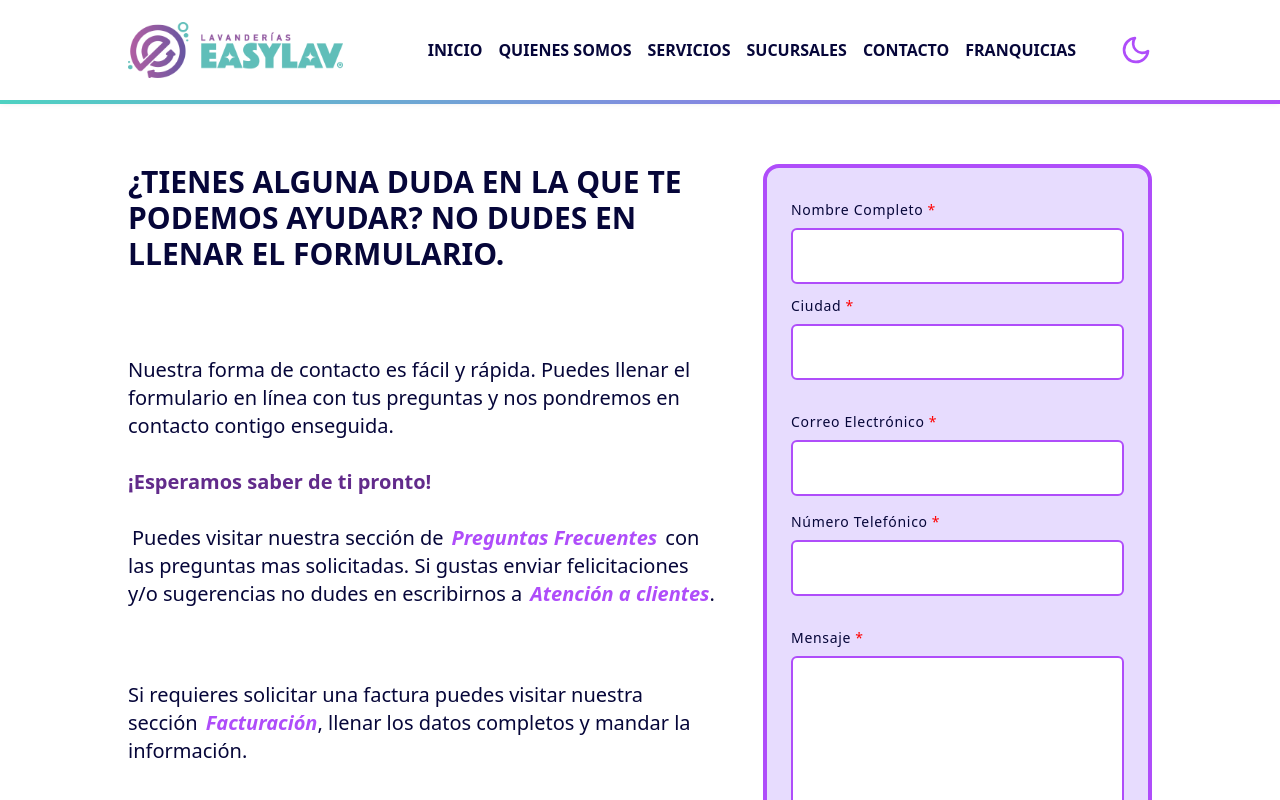
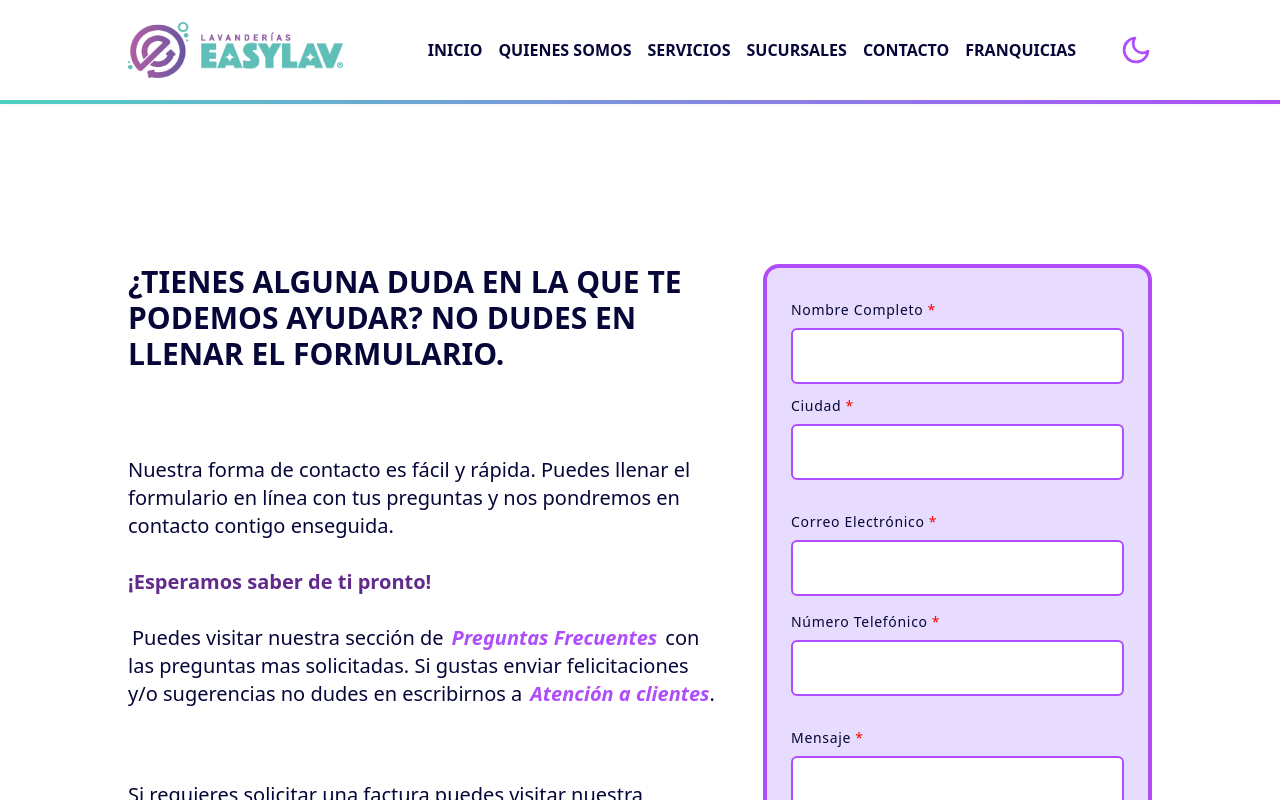
Before and after one commit to dspwebstudiomx/easylav-react, a React (Vite) app: page /contacto in a window 1280 px wide. Shown: the top 800 px of the page. Built offline with nearby package versions, Linux system fonts and the light colour scheme.

Commit message:
feat: restaura el margen superior en el componente PageLayout para mejorar el diseño

```diff
--- a/src/components/layout/PageLayout.jsx
+++ b/src/components/layout/PageLayout.jsx
@@ -20,7 +20,7 @@ const PageLayout = ({ children, id }) => {
   return (
     <main
       id={id}
-      className="w-full h-full dark:bg-dark mt-0 min-h-[53.7vh] flex flex-col justify-center items-center dark:text-light">
+      className="w-full h-full dark:bg-dark mt-[100px] md:mt-[160px] lg:mt-[160px] xl:mt-[100px] min-h-[53.7vh] flex flex-col justify-center items-center dark:text-light">
       <Section>
         <Container>{children}</Container>
       </Section>
```
